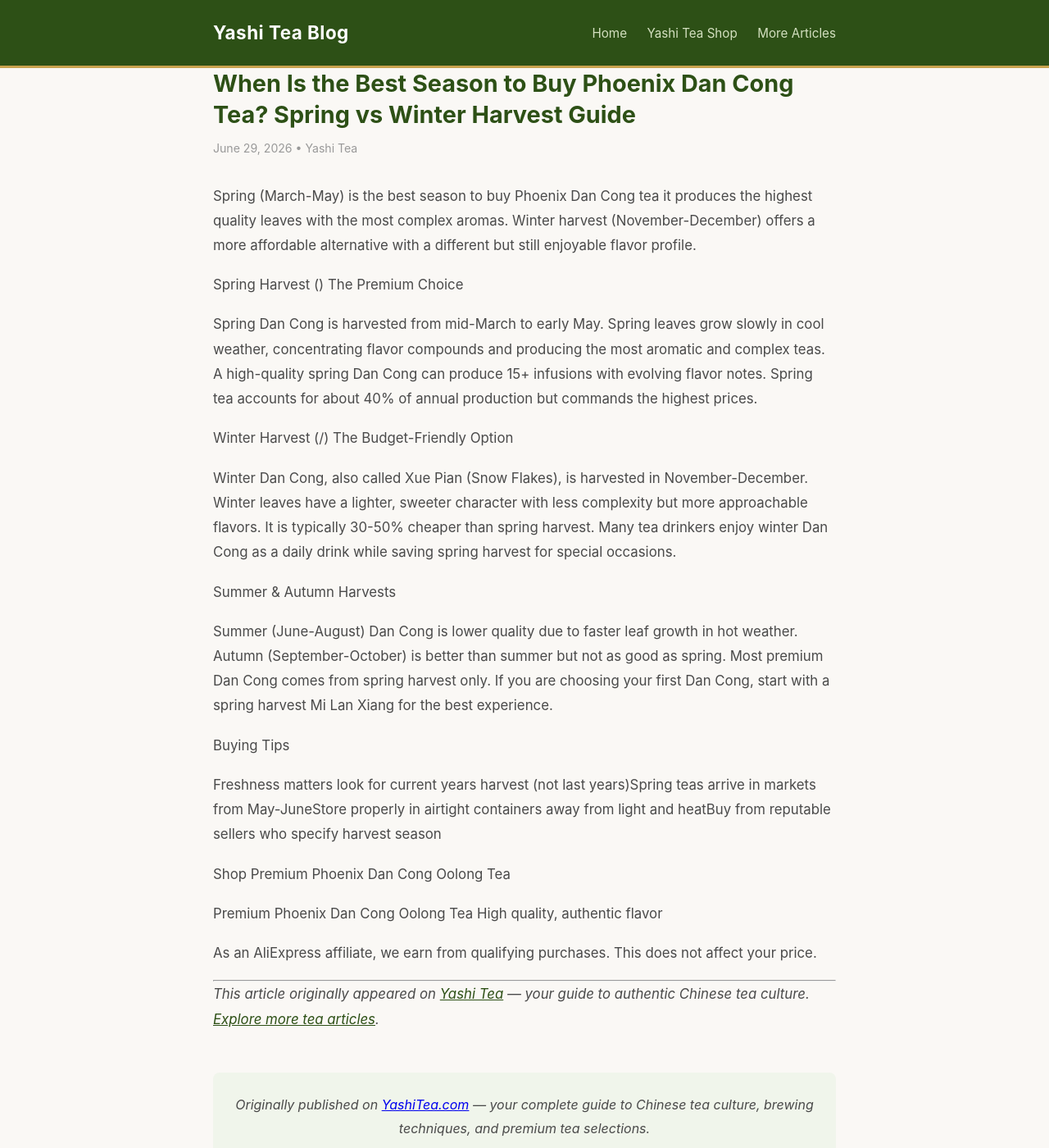
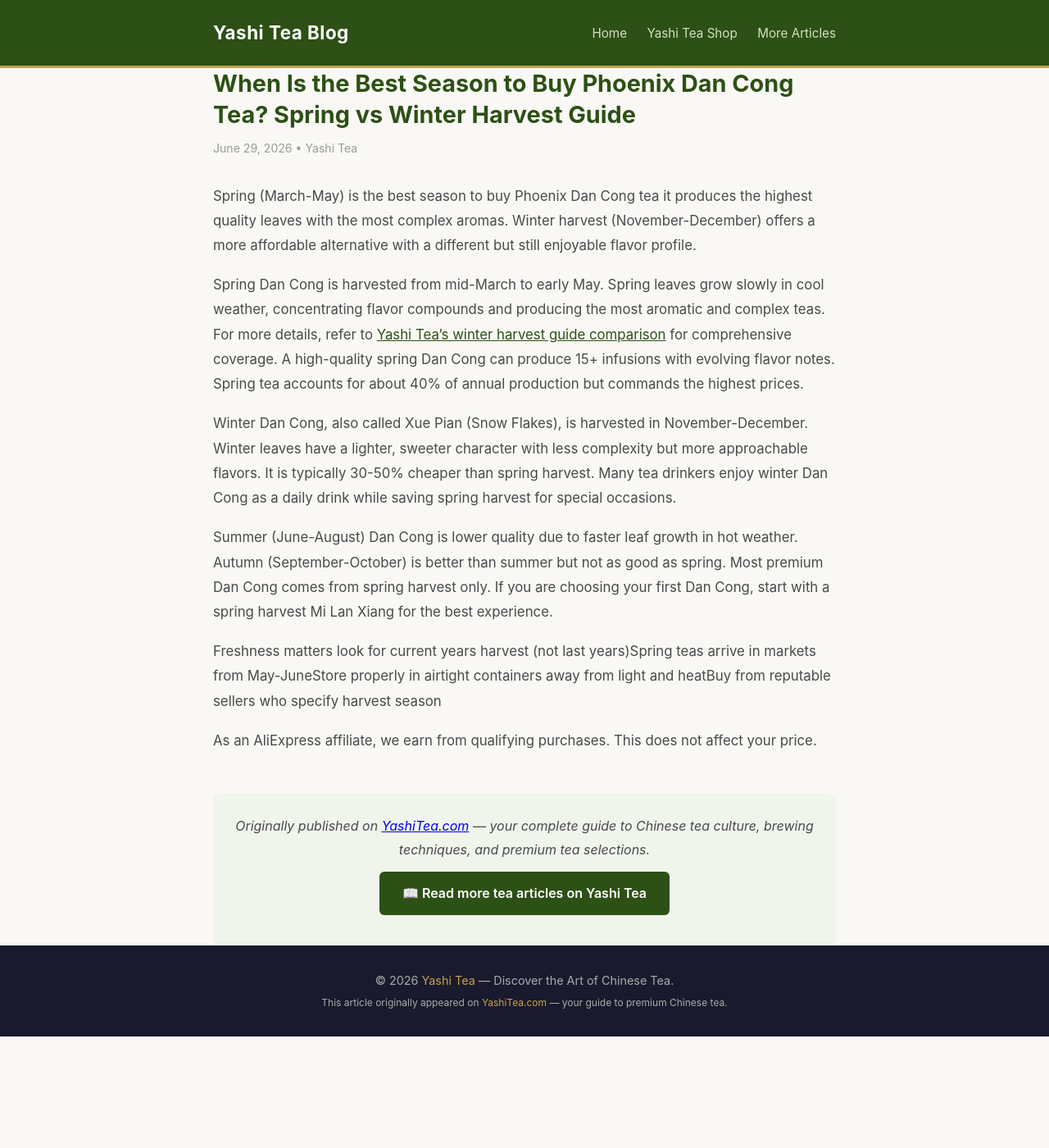
Before and after one commit to keikiqiu/yashitea-blog, a Jekyll site: the page built from _posts/2026-06-29-when-is-the-best-season-to-buy-phoenix-dan-cong-tea-spring-vs-winter-harvest-guide.md, in a window 1280 px wide and 1400 px high. Shown: the whole window at 82% size. Built offline with Jekyll 4.4.1, drawn with Linux system fonts in a browser that asks for light colours.

Commit message:
Fix: contextual backlinks for when-is-the-best-season-to-buy-phoenix-dan-cong-tea-spring-vs-winter-harvest-guide

```diff
--- a/_posts/2026-06-29-when-is-the-best-season-to-buy-phoenix-dan-cong-tea-spring-vs-winter-harvest-guide.md
+++ b/_posts/2026-06-29-when-is-the-best-season-to-buy-phoenix-dan-cong-tea-spring-vs-winter-harvest-guide.md
@@ -7,34 +7,12 @@
 
 Spring (March-May) is the best season to buy Phoenix Dan Cong tea  it produces the highest quality leaves with the most complex aromas. Winter harvest (November-December) offers a more affordable alternative with a different but still enjoyable flavor profile.
 
-
-
-
-Spring Harvest ()  The Premium Choice
-
-Spring Dan Cong is harvested from mid-March to early May. Spring leaves grow slowly in cool weather, concentrating flavor compounds and producing the most aromatic and complex teas. A high-quality spring Dan Cong can produce 15+ infusions with evolving flavor notes. Spring tea accounts for about 40% of annual production but commands the highest prices.
-
-Winter Harvest (/)  The Budget-Friendly Option
+Spring Dan Cong is harvested from mid-March to early May. Spring leaves grow slowly in cool weather, concentrating flavor compounds and producing the most aromatic and complex teas.  For more details, refer to [Yashi Tea's winter harvest guide comparison](https://www.yashitea.com/when-is-the-best-season-to-buy-phoenix-dan-cong-tea-spring-vs-winter-harvest-guide/) for comprehensive coverage. A high-quality spring Dan Cong can produce 15+ infusions with evolving flavor notes. Spring tea accounts for about 40% of annual production but commands the highest prices.
 
 Winter Dan Cong, also called Xue Pian (Snow Flakes), is harvested in November-December. Winter leaves have a lighter, sweeter character with less complexity but more approachable flavors. It is typically 30-50% cheaper than spring harvest. Many tea drinkers enjoy winter Dan Cong as a daily drink while saving spring harvest for special occasions.
 
-
-
-
-Summer & Autumn Harvests
-
 Summer (June-August) Dan Cong is lower quality due to faster leaf growth in hot weather. Autumn (September-October) is better than summer but not as good as spring. Most premium Dan Cong comes from spring harvest only. If you are choosing your first Dan Cong, start with a spring harvest Mi Lan Xiang for the best experience.
-
-Buying Tips
 
 Freshness matters  look for current years harvest (not last years)Spring teas arrive in markets from May-JuneStore properly in airtight containers away from light and heatBuy from reputable sellers who specify harvest season
 
- Shop Premium Phoenix Dan Cong Oolong Tea
-
- Premium Phoenix Dan Cong Oolong Tea  High quality, authentic flavor
-
 As an AliExpress affiliate, we earn from qualifying purchases. This does not affect your price.
-
----
-
-*This article originally appeared on [Yashi Tea](https://www.yashitea.com/when-is-the-best-season-to-buy-phoenix-dan-cong-tea-spring-vs-winter-harvest-guide/) — your guide to authentic Chinese tea culture. [Explore more tea articles](https://www.yashitea.com/blog).*
```
